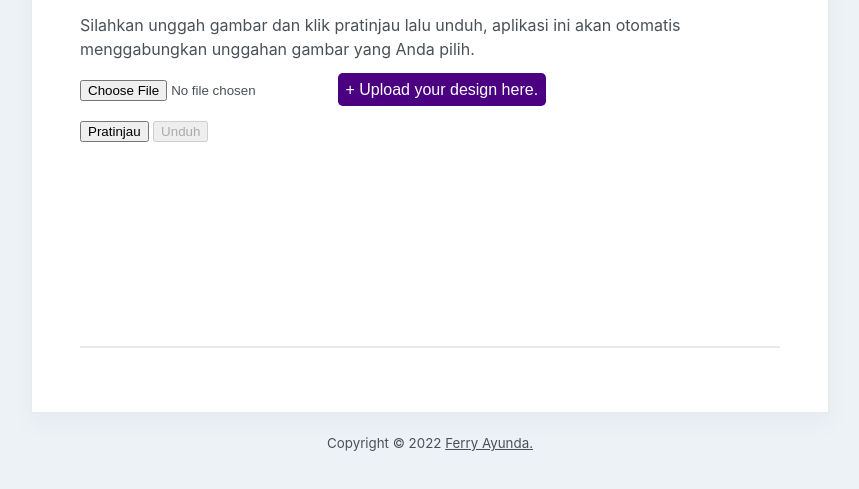
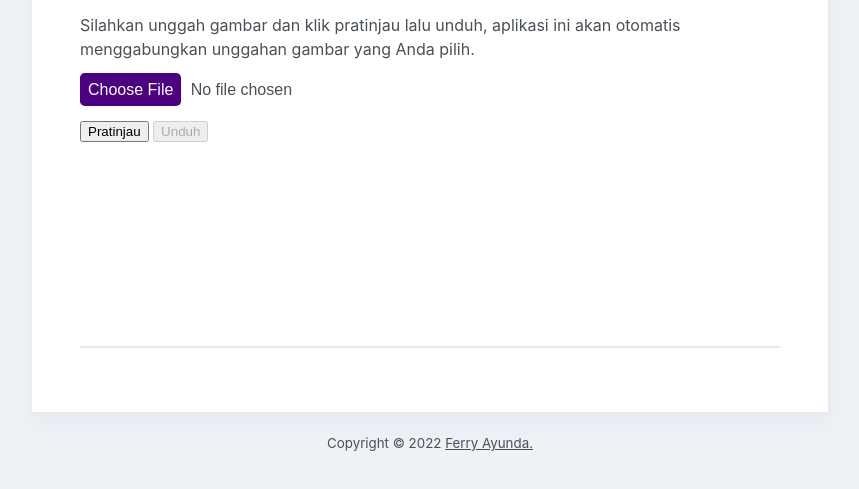
Before and after one commit to susahcebok/twibbon, a plain HTML site: page v2.html in a window 1280 px wide. Shown: the part 193-682 px from the top of the page, without its empty margins (210-1069 px from the left). Drawn offline with Linux system fonts and the light colour scheme.

Commit message:
Update v2.html

```diff
--- a/v2.html
+++ b/v2.html
@@ -42,12 +42,9 @@
 <p>Silahkan unggah gambar dan klik pratinjau lalu unduh, aplikasi ini akan otomatis menggabungkan unggahan gambar yang Anda pilih.</p>
 
 <p>
-<div class="file-upload">
-  <input class="file-upload__input" id="file" type="file" />
-  <label class="file-upload__design" for="file">
-    + Upload your design here.
-  </labe>
-</div>
+<input type="file" id="actual-btn" accept="image/*" onchange="loadFile(event)" hidden/>
+<label for="actual-btn">Choose File</label>
+<span id="file-chosen">No file chosen</span>
 </p>
 
 <p>
```
